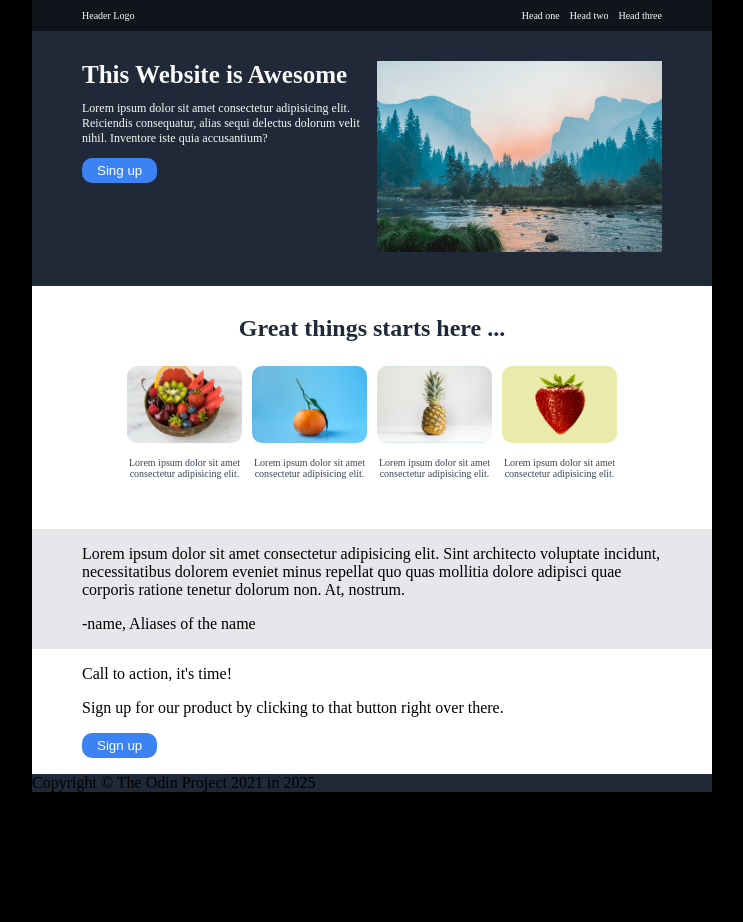
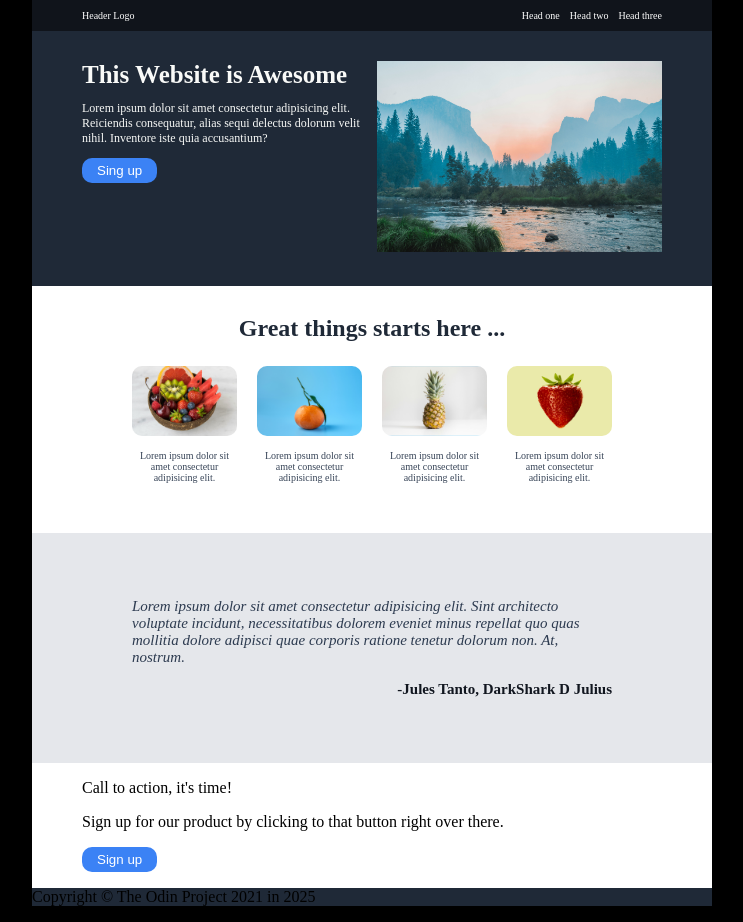
Before and after one commit to Darkshark237/firstweb, a plain HTML site: page index.html in a window 1280 px wide. Shown: the whole page, without its empty margins (268-1011 px from the left). Before the commit the page ends 808 px from the top, so only its background shows below. Drawn offline with Linux system fonts and the light colour scheme.

Commit message:
new changes

```diff
--- a/index.html
+++ b/index.html
@@ -60,7 +60,7 @@
             </div>
             <div class="third">
                 <p>Lorem ipsum dolor sit amet consectetur adipisicing elit. Sint architecto voluptate incidunt, necessitatibus dolorem eveniet minus repellat quo quas mollitia dolore adipisci quae corporis ratione tenetur dolorum non. At, nostrum.</p>
-                <p class="author">-name, <span>Aliases of the name</span></p>
+                <p class="author">-Jules Tanto, <span>DarkShark D Julius</span></p>
             </div>
             <div class="four">
                 <div>
--- a/style.css
+++ b/style.css
@@ -96,7 +96,7 @@ img{
 
 .box{
     height: auto;
-    margin: 0 5px;
+    margin: 0 10px;
 }
 .box p{
     color: #384558;
@@ -112,6 +112,17 @@ img{
 }
 .third{
     background-color: #e5e7eb;
+    padding: 50px 100px;
+    font-size: 15px;
+    font-style: italic;
+    color: #2d3b50;
+}
+.author {
+    text-align: left;
+    font-style: normal;
+    color: #11161f;
+    font-weight: 600;
+    text-align: right;
 }
 .four{
     background-color: #ffffff;
```
